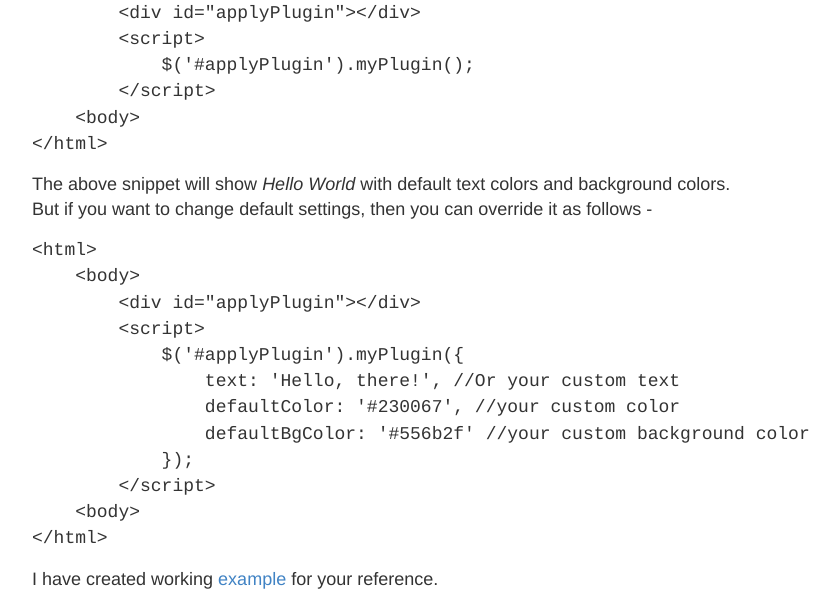
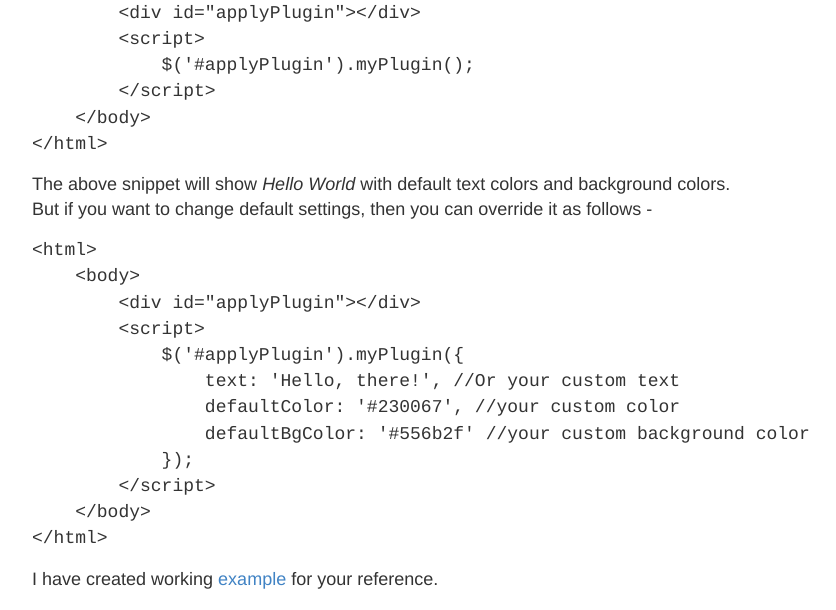
Before and after one commit to meetsandesh/blogs, a Jekyll site: the page built from _posts/2017-02-24-Creating-custom-plugin-using-jQuery.md, in a window 1280 px wide and 1400 px high, scrolled down 4216 px. Shown: the part 310-920 px from the top of the window, without its empty margins (248-1084 px from the left). Built offline with Jekyll 4.4.1, drawn with Linux system fonts in a browser that asks for light colours; some of the changed text lies outside the part shown.

Commit message:
Update 2017-02-24-Creating-custom-plugin-using-jQuery.md

````diff
--- a/_posts/2017-02-24-Creating-custom-plugin-using-jQuery.md
+++ b/_posts/2017-02-24-Creating-custom-plugin-using-jQuery.md
@@ -152,7 +152,7 @@ And to use it -
         <script>
             $('#applyPlugin').myPlugin();
         </script>
-    <body>
+    </body>
 </html>
 ```
 
@@ -169,7 +169,7 @@ The above snippet will show _Hello World_ with default text colors and backgroun
                 defaultBgColor: '#556b2f' //your custom background color
             });
         </script>
-    <body>
+    </body>
 </html>
 ```
 
````
